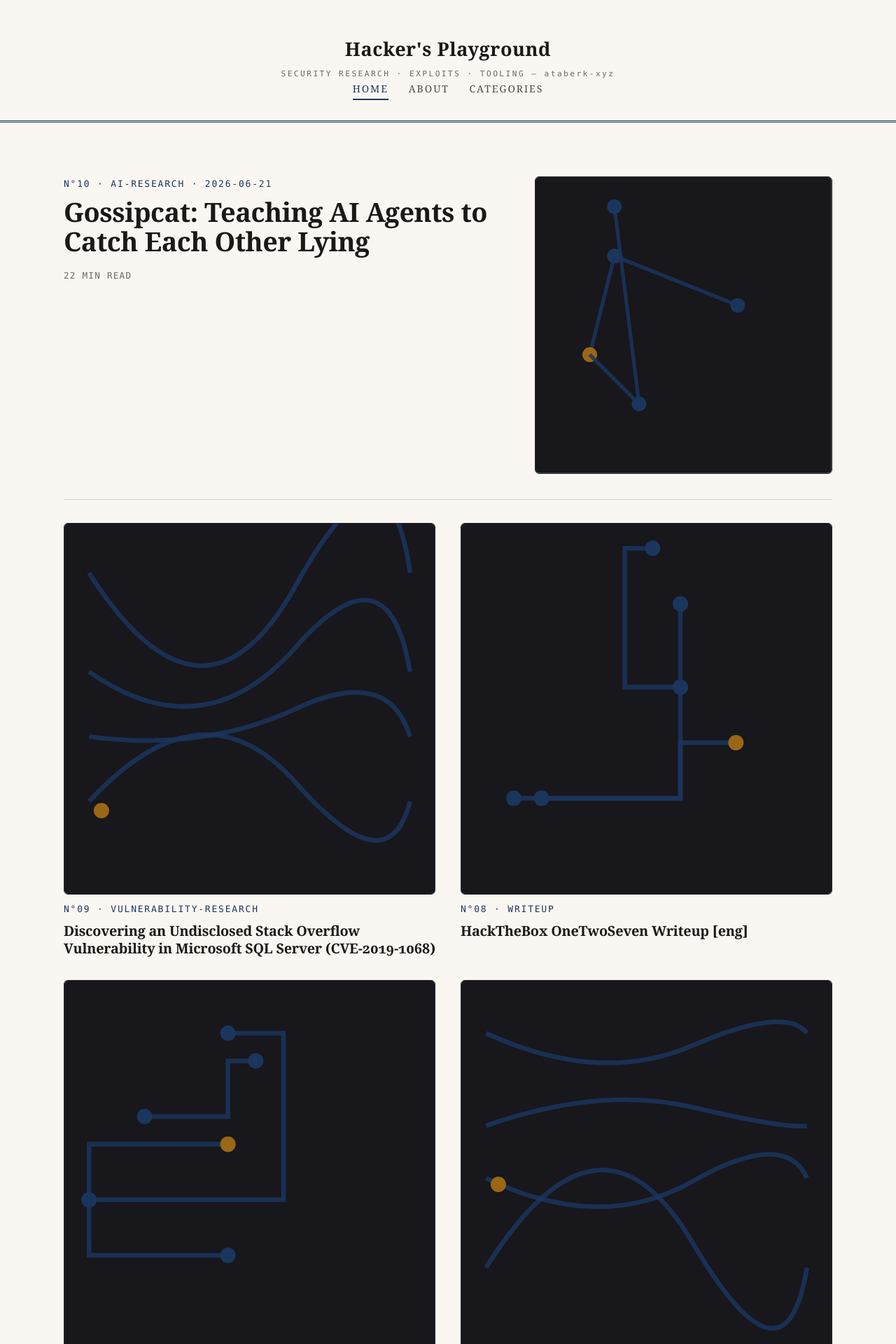
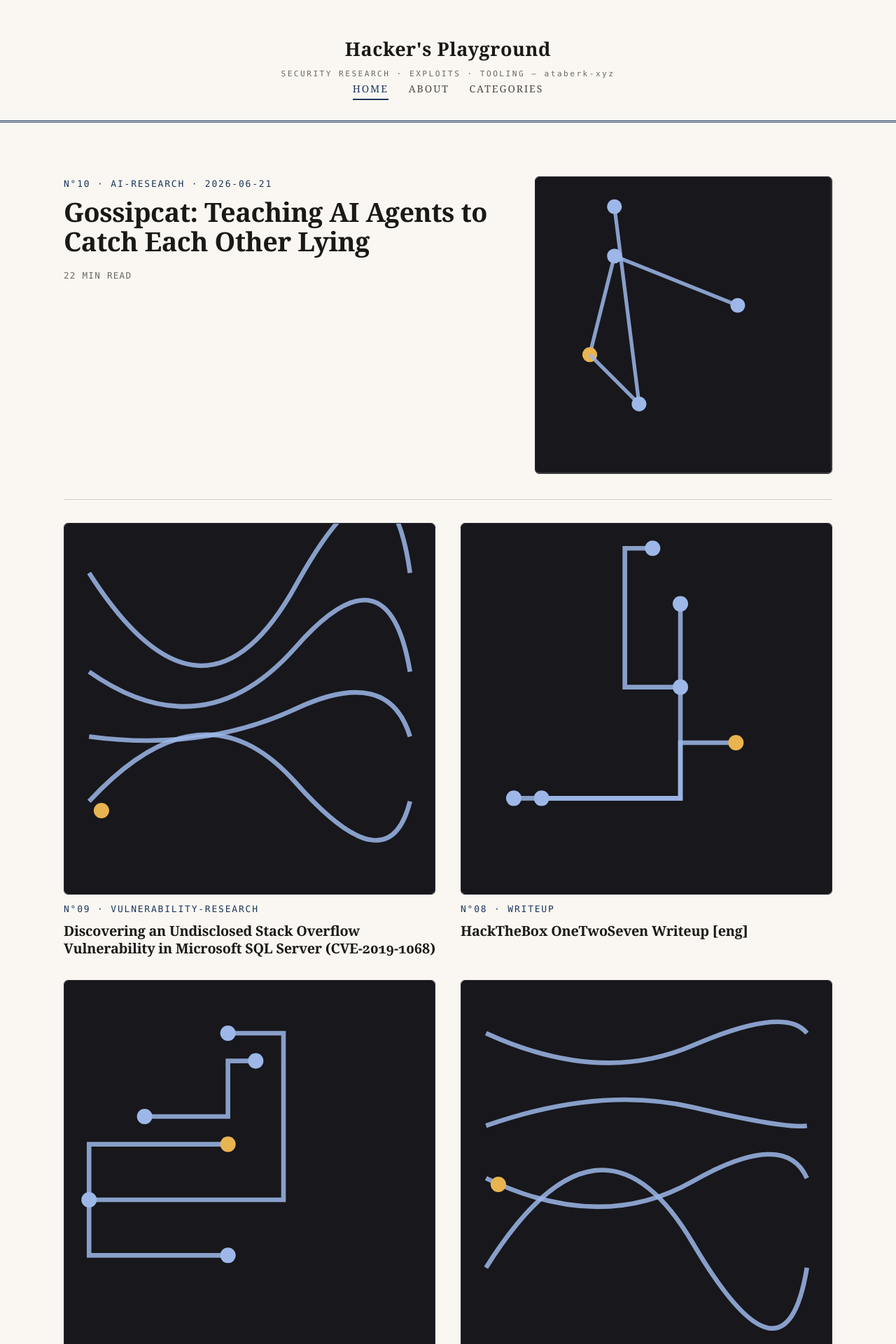
Before and after one commit to ataberk-xyz/ataberk-xyz.github.io, a Jekyll site: the page built from index.html, in a window 1280 px wide. Shown: the top 1920 px of the page at 70% size. Built offline with Jekyll 4.4.1, drawn with Linux system fonts in a browser that asks for light colours; the list of posts is cut into pages by our own code.

Commit message:
theme-fix: fix accent contrast on always-dark sunken surfaces (F1)
--accent (#1B365D in light mode) painted directly on --code-bg gave
~1.5:1 contrast on .cover-line/.cover-node and .ledger-block dt — the
code surface is dark in both palettes but --accent only lifts to a
readable tone in dark mode. Add --accent-on-code (#9DB8E8, same value
in both palettes since the surface it's used on never changes) and
switch those three rules to it. .cover-node-hot had the matching bug
with --accent-warn (#9A6716 on near-black); pin it to the fixed #E8B44F
hex already used by .sev in _post.scss for the same reason.

```diff
--- a/_sass/kami/_components.scss
+++ b/_sass/kami/_components.scss
@@ -190,6 +190,9 @@
   border-radius: var(--radius);
 }
 .cover-bg       { fill: var(--code-bg); }
-.cover-line     { stroke: var(--accent); stroke-width: 1.5; fill: none; opacity: .85; }
-.cover-node     { fill: var(--accent); }
-.cover-node-hot { fill: var(--accent-warn); }
+// cover-bg is always dark, so accent strokes/nodes use --accent-on-code /
+// the fixed amber hex (see .sev in _post.scss for the same precedent) —
+// var(--accent) / var(--accent-warn) go near-invisible on it in light mode.
+.cover-line     { stroke: var(--accent-on-code); stroke-width: 1.5; fill: none; opacity: .85; }
+.cover-node     { fill: var(--accent-on-code); }
+.cover-node-hot { fill: #E8B44F; }
--- a/_sass/kami/_post.scss
+++ b/_sass/kami/_post.scss
@@ -164,13 +164,14 @@
   margin: 1.4rem 0 0;
 
   .lrow { display: flex; align-items: baseline; gap: 0.5rem; }
-  dt    { color: var(--accent); letter-spacing: 0.08em; }
+  // block sits on --code-bg (always dark in both palettes) — needs the
+  // fixed on-code accent, not --accent (invisible on dark in light mode)
+  dt    { color: var(--accent-on-code); letter-spacing: 0.08em; }
   dd    { margin: 0; }
   .dots { flex: 1; border-bottom: 1px dotted var(--code-border); transform: translateY(-3px); }
   // amber on the always-dark code surface — same hex in both palettes
   .sev  { color: #E8B44F; }
 }
-// dark mode: --accent is already the lifted blue; block inherits correctly.
 
 // ── Editorial body: drop cap + pull quotes ────────────────────
 .post-body > p:first-of-type::first-letter {
--- a/_sass/kami/_tokens.scss
+++ b/_sass/kami/_tokens.scss
@@ -26,6 +26,13 @@
   --code-fg:       #E7E2D6;
   --code-border:   #2A2A31;
   --code-inline-fg: #5A3E2B;  // inline `code` text
+  // Accent for text/strokes drawn on the sunken code surface. --accent itself
+  // flips to near-invisible dark-on-dark in light mode (#1B365D on #17171C
+  // ≈ 1.5:1), so anything painted on --code-bg needs this instead. --code-bg
+  // is dark in BOTH palettes, so this single value is correct for both too —
+  // it happens to equal dark mode's --accent, which is why the dark block
+  // below doesn't need to repeat it.
+  --accent-on-code: #9DB8E8;
 
   // Type
   --serif: "Charter", "Bitstream Charter", "Cambria", "Georgia", "Times New Roman", serif;
```
